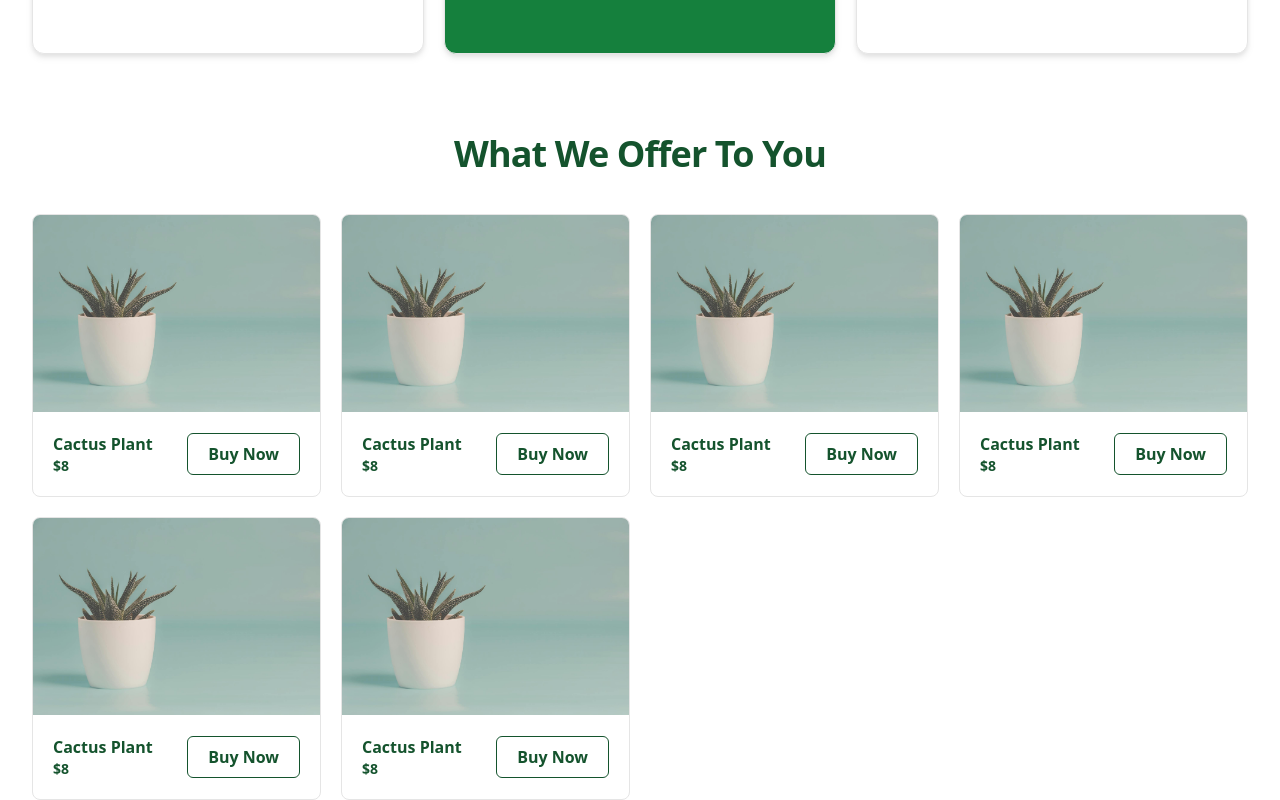
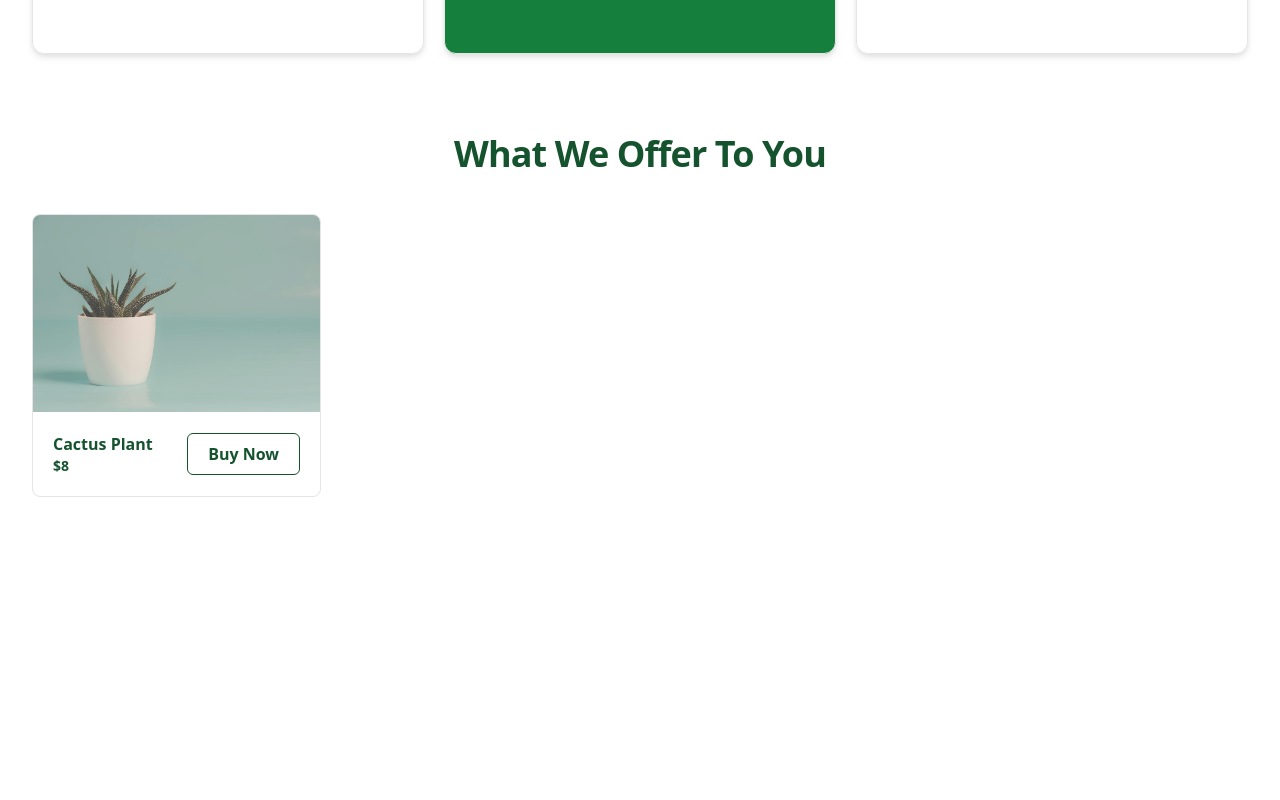
Before and after one commit to aow3xm/floristlanding, a Next.js app: page / in a window 1280 px wide. Shown: the part 1210-2010 px from the top of the page. After the commit the page ends 1707 px from the top, so only its background shows below. Built offline with nearby package versions, Linux system fonts and the light colour scheme.

Commit message:
feat(header): add dynamic CSS classes using clsx
Implement dynamic CSS classes in the Header component using the clsx library. This feature allows the header to change its style based on the scroll position, improving the user interface experience.

```diff
--- a/src/app/page.tsx
+++ b/src/app/page.tsx
@@ -94,82 +94,6 @@ export default function Home() {
               </button>
             </div>
           </div>
-          <div className="flex flex-col border rounded-lg overflow-hidden cursor-pointer">
-            <div>
-              <Image src='/hero.jpg' alt='hero' height={350} width={350} objectFit="cover"/>
-            </div>
-            <div className='flex justify-between flex-wrap items-center gap-3 p-5 text-green-900 font-semibold'>
-              <div className="flex flex-col">
-                <p className=' text-sm lg:text-base'>Cactus Plant</p>
-                <p className='text-sm'>$8</p>
-              </div>
-              <button
-                  className='border border-green-900 rounded-md px-5 py-1 lg:py-2 hover:bg-green-900 hover:text-white duration-200'>Buy
-                Now
-              </button>
-            </div>
-          </div>
-          <div className="flex flex-col border rounded-lg overflow-hidden cursor-pointer">
-            <div>
-              <Image src='/hero.jpg' alt='hero' height={350} width={350} objectFit="cover"/>
-            </div>
-            <div className='flex justify-between flex-wrap items-center gap-3 p-5 text-green-900 font-semibold'>
-              <div className="flex flex-col">
-                <p className=' text-sm lg:text-base'>Cactus Plant</p>
-                <p className='text-sm'>$8</p>
-              </div>
-              <button
-                  className='border border-green-900 rounded-md px-5 py-1 lg:py-2 hover:bg-green-900 hover:text-white duration-200'>Buy
-                Now
-              </button>
-            </div>
-          </div>
-          <div className="flex flex-col border rounded-lg overflow-hidden cursor-pointer">
-            <div>
-              <Image src='/hero.jpg' alt='hero' height={350} width={350} objectFit="cover"/>
-            </div>
-            <div className='flex justify-between flex-wrap items-center gap-3 p-5 text-green-900 font-semibold'>
-              <div className="flex flex-col">
-                <p className=' text-sm lg:text-base'>Cactus Plant</p>
-                <p className='text-sm'>$8</p>
-              </div>
-              <button
-                  className='border border-green-900 rounded-md px-5 py-1 lg:py-2 hover:bg-green-900 hover:text-white duration-200'>Buy
-                Now
-              </button>
-            </div>
-          </div>
-          <div className="flex flex-col border rounded-lg overflow-hidden cursor-pointer">
-            <div>
-              <Image src='/hero.jpg' alt='hero' height={350} width={350} objectFit="cover"/>
-            </div>
-            <div className='flex justify-between flex-wrap items-center gap-3 p-5 text-green-900 font-semibold'>
-              <div className="flex flex-col">
-                <p className=' text-sm lg:text-base'>Cactus Plant</p>
-                <p className='text-sm'>$8</p>
-              </div>
-              <button
-                  className='border border-green-900 rounded-md px-5 py-1 lg:py-2 hover:bg-green-900 hover:text-white duration-200'>Buy
-                Now
-              </button>
-            </div>
-          </div>
-          <div className="flex flex-col border rounded-lg overflow-hidden cursor-pointer">
-            <div>
-              <Image src='/hero.jpg' alt='hero' height={350} width={350} objectFit="cover"/>
-            </div>
-            <div className='flex justify-between flex-wrap items-center gap-3 p-5 text-green-900 font-semibold'>
-              <div className="flex flex-col">
-                <p className=' text-sm lg:text-base'>Cactus Plant</p>
-                <p className='text-sm'>$8</p>
-              </div>
-              <button
-                  className='border border-green-900 rounded-md px-5 py-1 lg:py-2 hover:bg-green-900 hover:text-white duration-200'>Buy
-                Now
-              </button>
-            </div>
-          </div>
-
         </div>
       </section>
       {/* -------------------------------------------------------------------------------------------------------------------- */}
```
